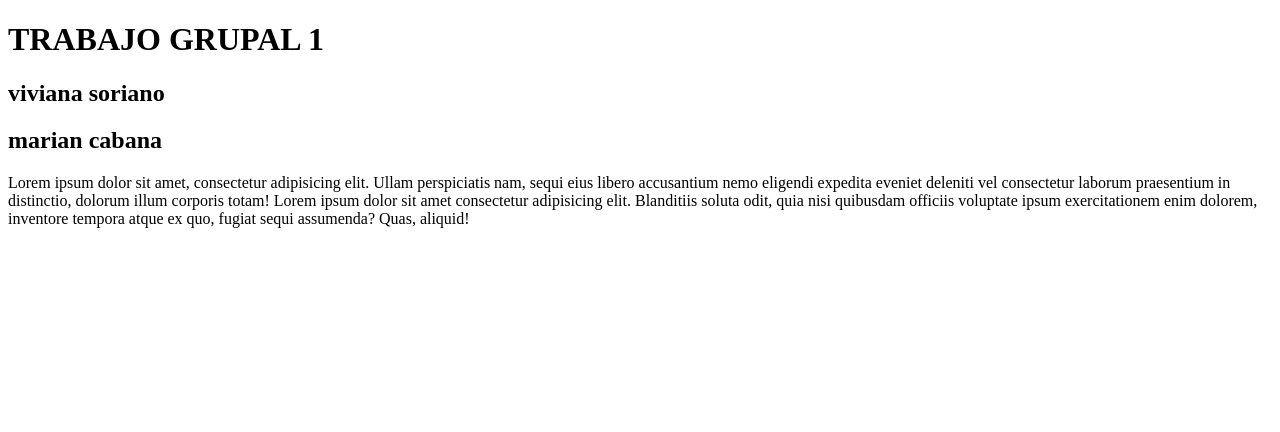
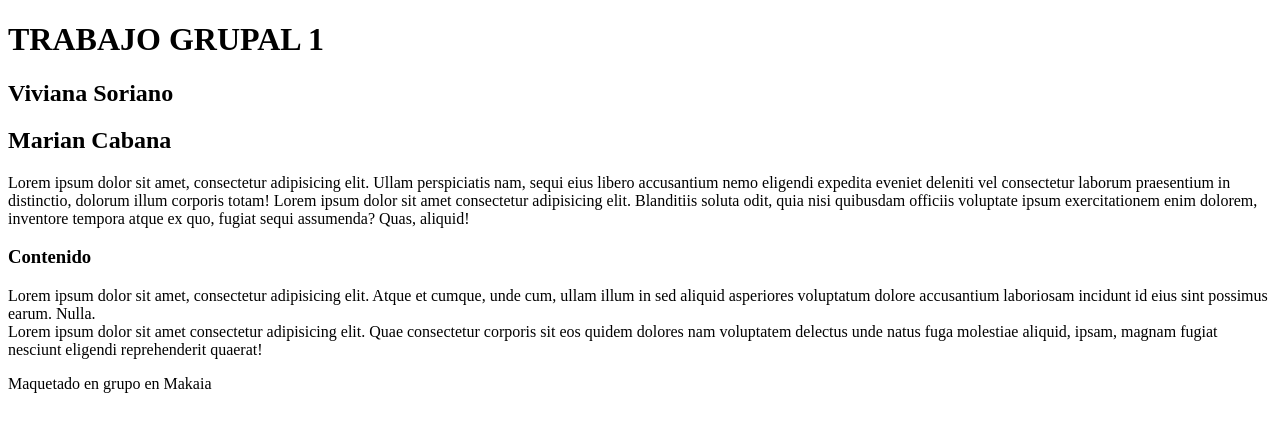
Before and after one commit to Marianscabas/trabajo-grupal1, a plain HTML site: page index.html in a window 1280 px wide. Drawn offline with Linux system fonts and the light colour scheme.

Commit message:
Creacion section contenido en index.html

```diff
--- a/index.html
+++ b/index.html
@@ -1,32 +1,46 @@
 <!DOCTYPE html>
 <html lang="en">
-
   <head>
-    <meta charset="UTF-8">
-    <meta http-equiv="X-UA-Compatible" content="IE=edge">
-    <meta name="viewport" content="width=device-width, initial-scale=1.0">
+    <meta charset="UTF-8" />
+    <meta http-equiv="X-UA-Compatible" content="IE=edge" />
+    <meta name="viewport" content="width=device-width, initial-scale=1.0" />
     <title>trabajo-grupal1</title>
   </head>
 
   <body>
     <header>
       <h1>TRABAJO GRUPAL 1</h1>
-        <h2>viviana soriano</h2>
-        <h2>marian cabana</h2>
+      <h2>Viviana Soriano</h2>
+      <h2>Marian Cabana</h2>
     </header>
 
     <main>
       <section class="motivacion">
-            Lorem ipsum dolor sit amet, consectetur adipisicing elit. Ullam perspiciatis nam, sequi eius libero
-            accusantium nemo eligendi expedita eveniet deleniti vel consectetur laborum praesentium in distinctio,
-            dolorum illum corporis totam!
+        Lorem ipsum dolor sit amet, consectetur adipisicing elit. Ullam
+        perspiciatis nam, sequi eius libero accusantium nemo eligendi expedita
+        eveniet deleniti vel consectetur laborum praesentium in distinctio,
+        dolorum illum corporis totam! Lorem ipsum dolor sit amet consectetur
+        adipisicing elit. Blanditiis soluta odit, quia nisi quibusdam officiis
+        voluptate ipsum exercitationem enim dolorem, inventore tempora atque ex
+        quo, fugiat sequi assumenda? Quas, aliquid!
+      </section>
 
-            Lorem ipsum dolor sit amet consectetur adipisicing elit. Blanditiis soluta odit, quia nisi quibusdam
-            officiis voluptate ipsum exercitationem enim dolorem, inventore tempora atque ex quo, fugiat sequi
-            assumenda? Quas, aliquid!
+      <section class="contenido">
+        <h3>Contenido</h3>
+        Lorem ipsum dolor sit amet, consectetur adipisicing elit. Atque et
+        cumque, unde cum, ullam illum in sed aliquid asperiores voluptatum
+        dolore accusantium laboriosam incidunt id eius sint possimus earum.
+        Nulla.
+        <br />
+        Lorem ipsum dolor sit amet consectetur adipisicing elit. Quae
+        consectetur corporis sit eos quidem dolores nam voluptatem delectus unde
+        natus fuga molestiae aliquid, ipsam, magnam fugiat nesciunt eligendi
+        reprehenderit quaerat!
       </section>
     </main>
 
+    <footer>
+      <p>Maquetado en grupo en Makaia</p>
+    </footer>
   </body>
-
 </html>
```
Lines whose indentation alone changed are shown as unchanged.
